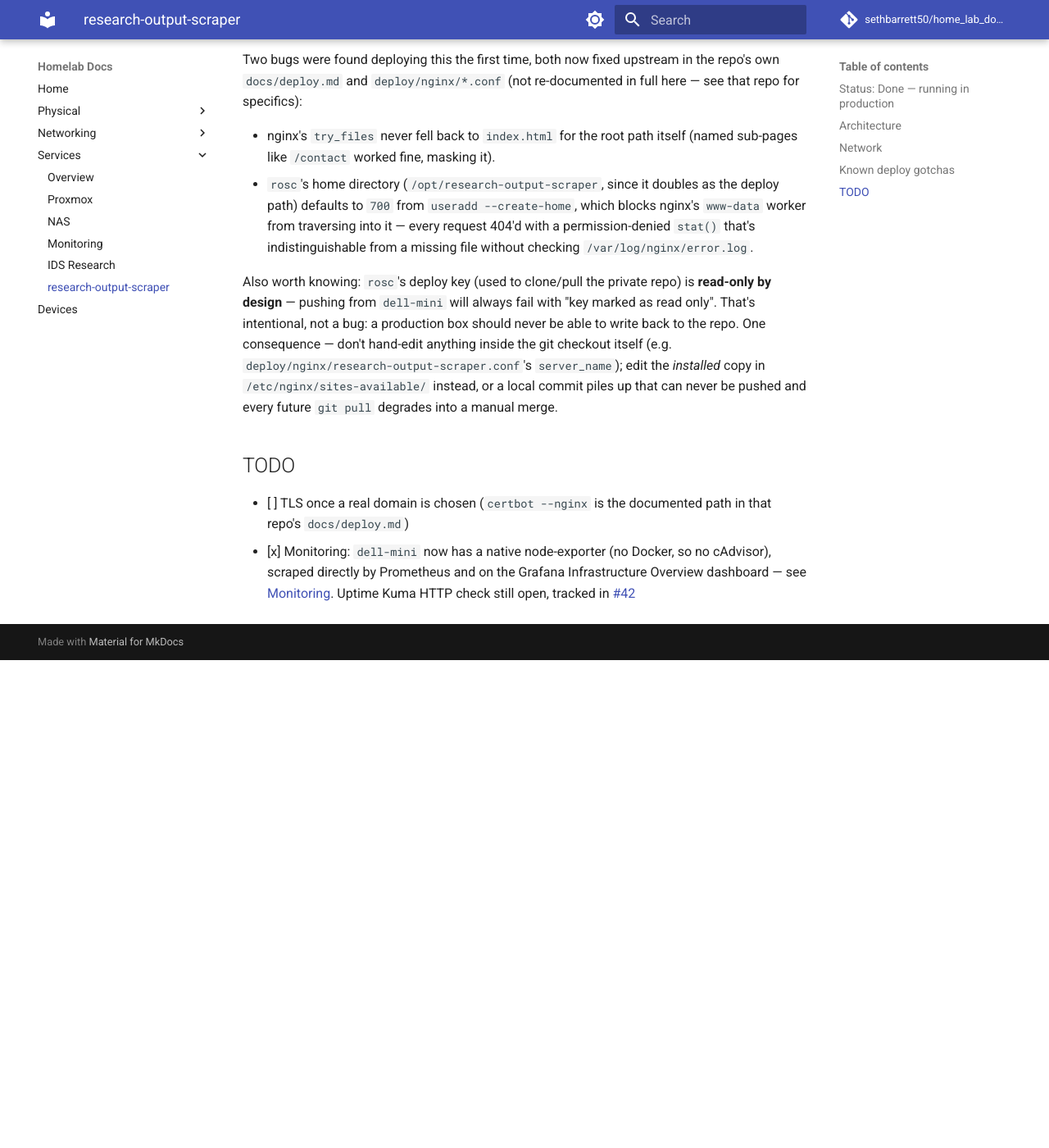
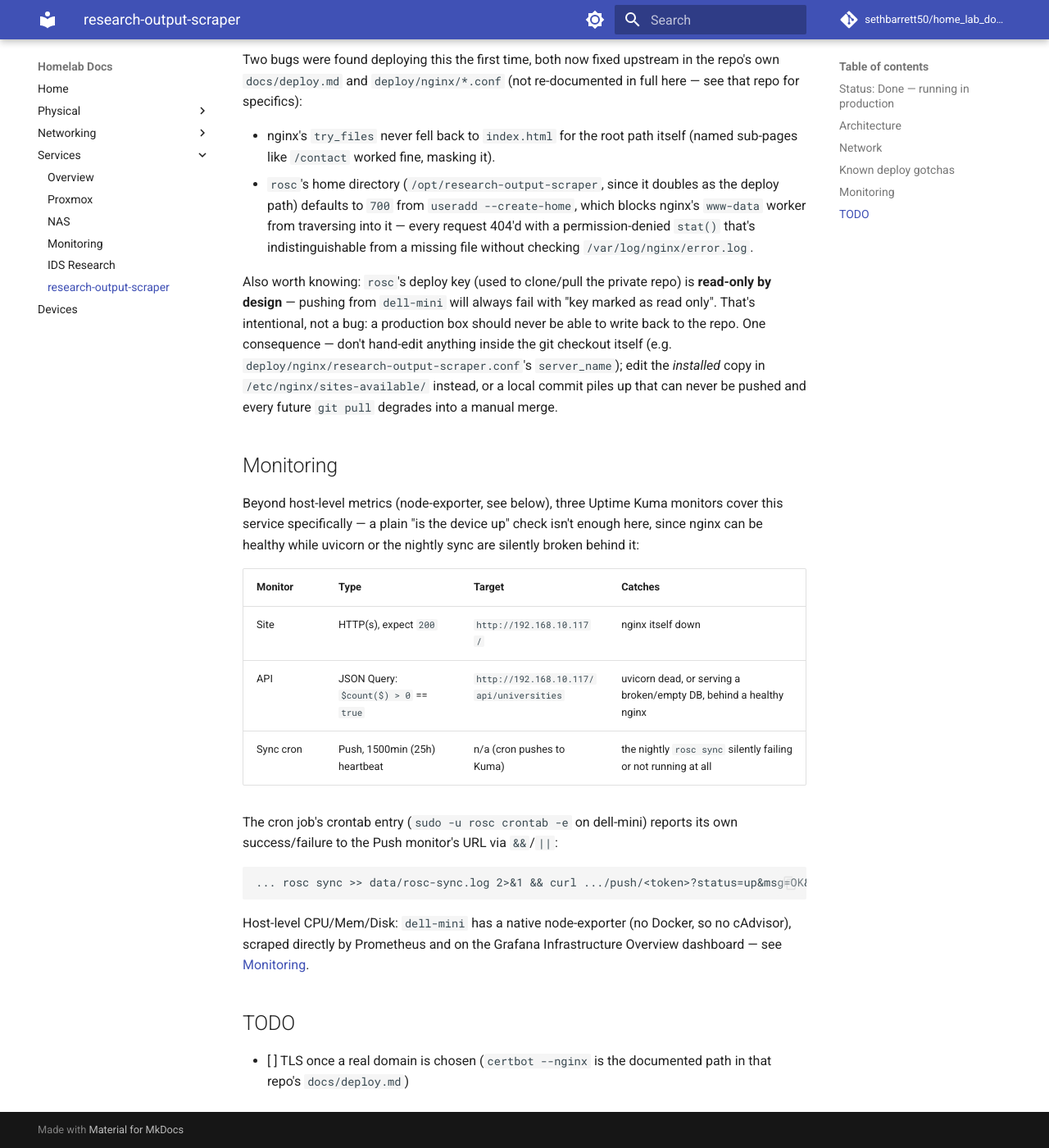
Before and after one commit to sethbarrett50/home_lab_docs, an MkDocs documentation site: the page built from docs/services/research-output-scraper.md, in a window 1280 px wide and 1400 px high, scrolled down 1419 px. Shown: the whole window at 82% size. Built offline with MkDocs 1.6.1 and Material for MkDocs 9.7.7, drawn with Linux system fonts in a browser that asks for light colours; comment, search, counter and statistics services are not loaded; before the commit the page ends 2224 px from its top, so only the background shows below that.

Commit message:
docs: document the 3 Uptime Kuma monitors for research-output-scraper (#42)
Site HTTP check, API JSON Query ($count($) > 0 on /api/universities),
and a Push monitor for the nightly rosc sync cron (wired via &&/||
in the crontab entry). All three confirmed green in Kuma.

````diff
--- a/docs/services/research-output-scraper.md
+++ b/docs/services/research-output-scraper.md
@@ -86,12 +86,31 @@ the *installed* copy in `/etc/nginx/sites-available/` instead, or a local
 commit piles up that can never be pushed and every future `git pull`
 degrades into a manual merge.
 
+## Monitoring
+
+Beyond host-level metrics (node-exporter, see below), three Uptime Kuma
+monitors cover this service specifically — a plain "is the device up" check
+isn't enough here, since nginx can be healthy while uvicorn or the nightly
+sync are silently broken behind it:
+
+| Monitor | Type | Target | Catches |
+|---|---|---|---|
+| Site | HTTP(s), expect `200` | `http://192.168.10.117/` | nginx itself down |
+| API | JSON Query: `$count($) > 0` == `true` | `http://192.168.10.117/api/universities` | uvicorn dead, or serving a broken/empty DB, behind a healthy nginx |
+| Sync cron | Push, 1500min (25h) heartbeat | n/a (cron pushes to Kuma) | the nightly `rosc sync` silently failing or not running at all |
+
+The cron job's crontab entry (`sudo -u rosc crontab -e` on dell-mini) reports
+its own success/failure to the Push monitor's URL via `&&`/`||`:
+
+```text
+... rosc sync >> data/rosc-sync.log 2>&1 && curl .../push/<token>?status=up&msg=OK&ping= > /dev/null || curl .../push/<token>?status=down&msg=sync+failed&ping= > /dev/null
+```
+
+Host-level CPU/Mem/Disk: `dell-mini` has a native node-exporter (no Docker,
+so no cAdvisor), scraped directly by Prometheus and on the Grafana
+Infrastructure Overview dashboard — see [Monitoring](monitoring.md).
+
 ## TODO
 
 - [ ] TLS once a real domain is chosen (`certbot --nginx` is the documented
       path in that repo's `docs/deploy.md`)
-- [x] Monitoring: `dell-mini` now has a native node-exporter (no Docker, so
-      no cAdvisor), scraped directly by Prometheus and on the Grafana
-      Infrastructure Overview dashboard — see [Monitoring](monitoring.md).
-      Uptime Kuma HTTP check still open, tracked in
-      [#42](https://github.com/sethbarrett50/home_lab_docs/issues/42)
````
Also changed, not shown: docs/services/monitoring.md (+1 -1 lines).
